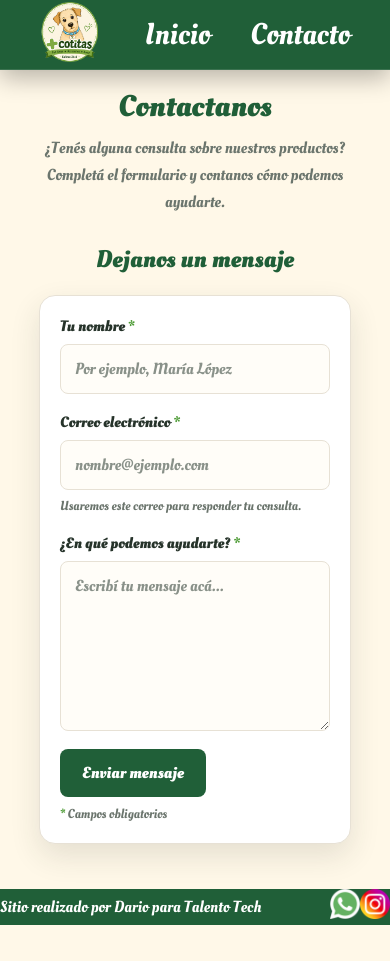
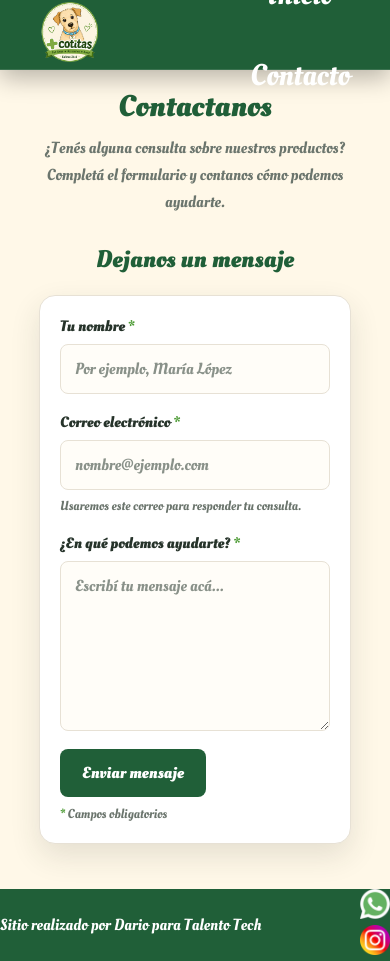
Before and after one commit to dariopenialoza/frontendtalentotech, a plain HTML site: page pages/contacto.html in a window 390 px wide. Before the commit the page ends 925 px from the top, so only its background shows below. Drawn offline with Linux system fonts and the light colour scheme.

Commit message:
Se agrego media query

```diff
--- a/css/styles.css
+++ b/css/styles.css
@@ -338,3 +338,14 @@ nav img {
   color: #6b756d;
   font-size: 1.3rem;
 }
+
+@media (max-width: 768px) {
+  nav ul {
+    flex-direction: column;
+    align-items: center;
+  }
+
+  .contenedor-tarjetas {
+    flex-direction: column;
+  }
+}
```
